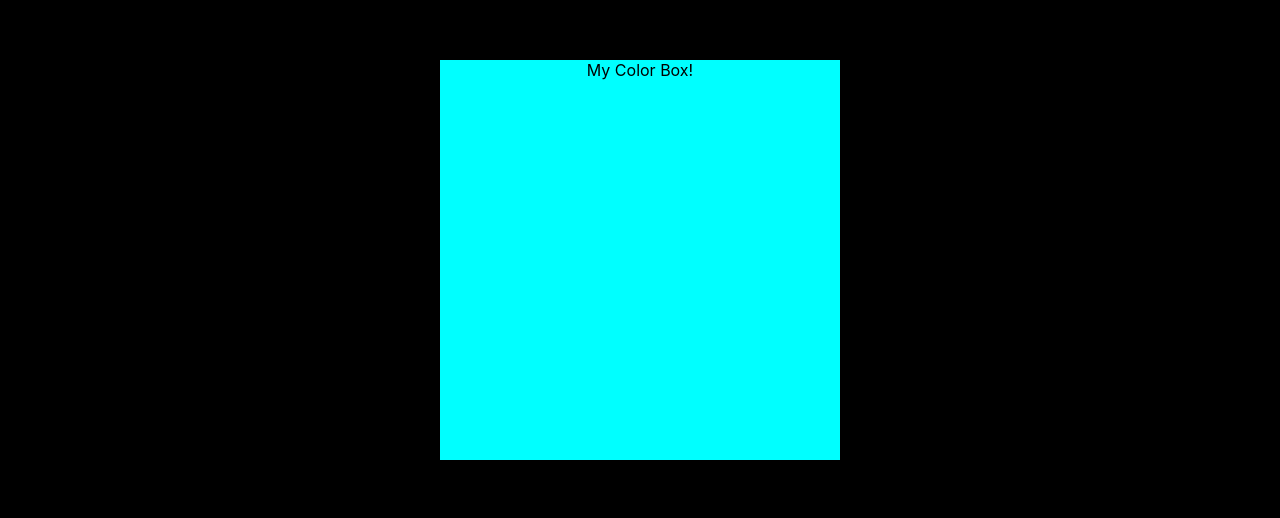
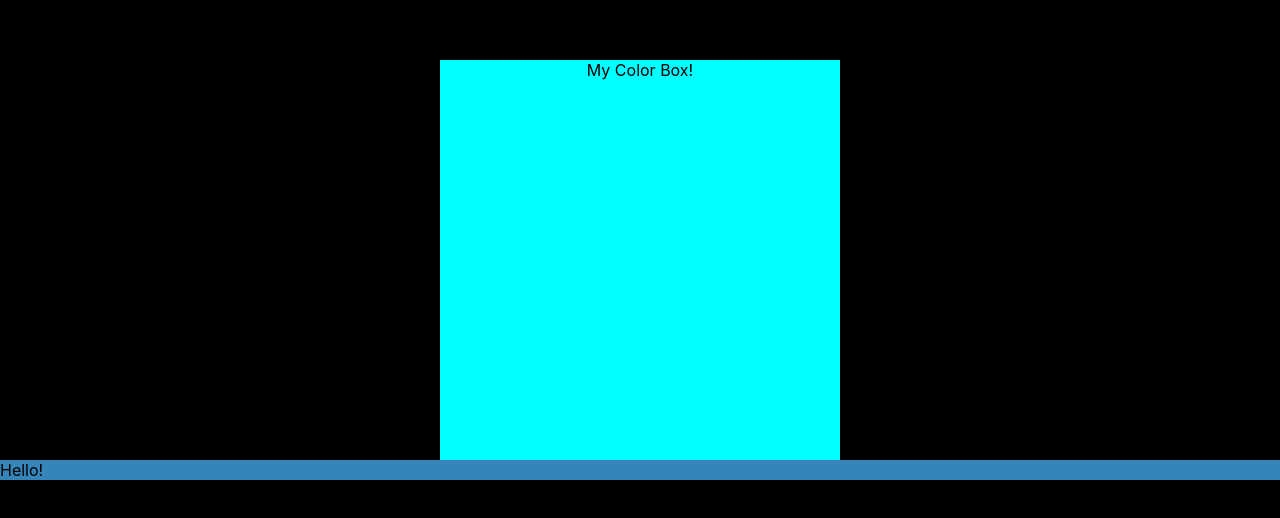
Before and after one commit to Cierra-McDonald/color-changing-box, a React (Create React App) app: page / in a window 1280 px wide. Shown: the part 132-650 px from the top of the page. Built offline with nearby package versions, Linux system fonts and the light colour scheme.

Commit message:
color changes once

```diff
--- a/src/App.js
+++ b/src/App.js
@@ -1,11 +1,12 @@
-import logo from './logo.svg';
 import './App.css';
 import ColorBox from './Presentational/ColorBox';
+import FunctionalBox from './Containers/FunctionalBox';
 
 function App() {
   return (
     <div className="App">
       <ColorBox/>
+      <FunctionalBox/>
     </div>
   );
 }
--- a/src/Containers/FunctionalBox.js
+++ b/src/Containers/FunctionalBox.js
@@ -1,13 +1,40 @@
-import React, { useState, useEffect } from 'react'
+import React, { Component } from 'react'
 const randomColor = require('randomcolor');
 
-function FunctionalBox() {
-    const [color, setColor] = useState();
 
+export default class FunctionalBox extends Component {
+    state = {
+        bgColor: '#FFFFFF'
+    }
+
+    componentDidMount() {
+        const color = randomColor();
+        setInterval(() => {
+            this.setState({
+                bgColor: color
+            })
+        }, 1000);
+    }
+    // changeColor = (color) => {
+    //     let i = 0;
+    //     i = (i + 1) % color
+    //     this.setState({
+    //         bgColor: color[i]
+    //     })
+    //     setInterval(this.changeColor, 1000)
+    // }
+    time = () => {
+        setInterval(() => {
+        let randomColor = Math.floor(Math.random() * 16777215).toString(16);
+        this.setState({ bgColor: randomColor })
+    }, 1000)
+    }
+
+    render() {
         return (
-            <div>
-
+            <div style={{backgroundColor:this.state.bgColor}}>
+               Hello!
             </div>
         )
-
+    }
 }
```
